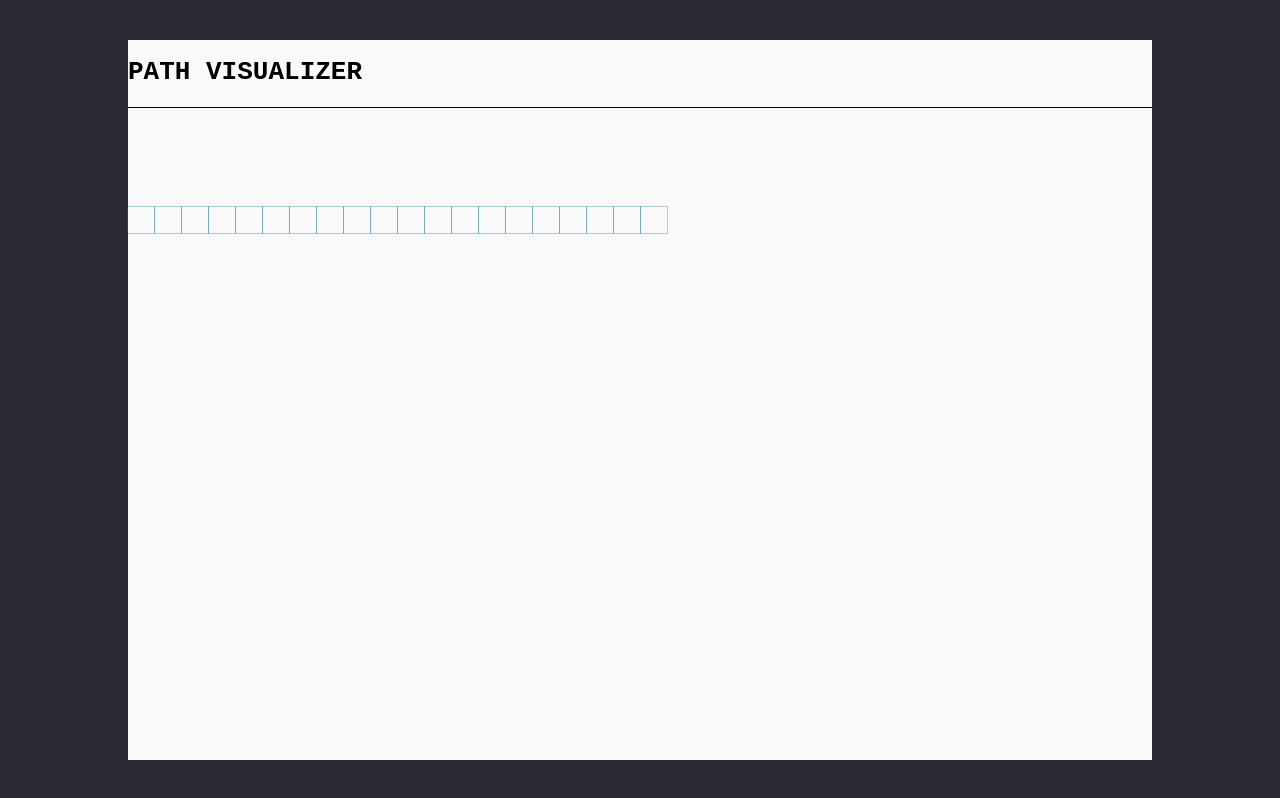
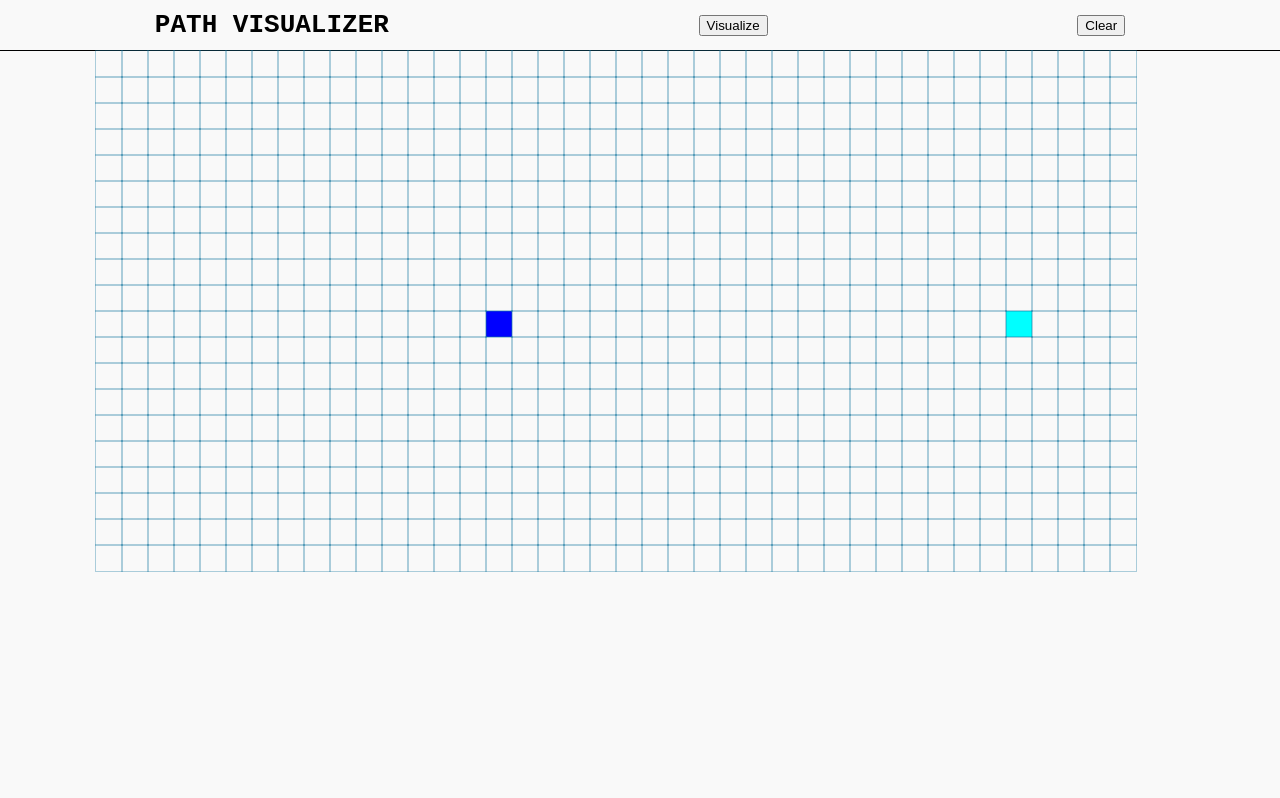
Before and after one commit to H-Tambourou/path-visualizer-app, a React (Create React App) app: page / in a window 1280 px wide. Built offline with nearby package versions, Linux system fonts and the light colour scheme.

Commit message:
Add dijksta algorithm and format nodes

```diff
--- a/src/App.css
+++ b/src/App.css
@@ -9,22 +9,27 @@
 
 .Main {
   background-color: #f9f9f9;
-  width: 80%;
-  height: 90%;
+  width: 100%;
+  height: 100%;
+  position: relative;
 }
 
 .menu {
   width: 100%;
   height: 50px;
   border-bottom: 1px solid black;
+  display: flex;
+  align-items: center;
+  justify-content: space-around;
+}
+
+.grid {
+  margin: auto;
+  width: 85%;
 }
 
 .menu h1 {
   font-family: monospace;
-}
-
-.grid {
-  margin: 100px 0 0;
 }
 
 .node {
@@ -33,15 +38,17 @@
   outline: 1px solid rgba(25, 120, 161, 0.349);
   margin-top: -1px;
   margin-right: 1px;
-  display: inline-block;
+  display: table-cell;
 }
 
 .node-end {
+  background-color: cyan;
   background-repeat: no-repeat;
   background-size: 24px 24px;
 }
 
 .node-beginning {
+  background-color: blue;
   background-repeat: no-repeat;
   background-size: 25px 25px;
 }
--- a/src/Main.tsx
+++ b/src/Main.tsx
@@ -1,34 +1,26 @@
 import { useState } from 'react';
 import Menu from './components/Menu';
 import Node from './components/Node';
+import { dijkstra, getNodesInShortestPathOrder } from './dijkstra';
+
+import { NodeProps } from './types';
 
 const START_NODE_COL = 15;
 const START_NODE_ROW = 10;
 const FINISH_NODE_COL = 35;
 const FINISH_NODE_ROW = 10;
 
-type NodeProps = {
-  col: number;
-  row: number;
-  isBegining: boolean;
-  isEnd: boolean;
-  distance: number;
-  isVisited: boolean;
-  isWall: boolean;
-  previousNode: NodeProps;
-}
-
 const getInitialGrid = () => {
   const grid = [];
   for(let row = 0; row < 20; row++){
     const currentRow = [];
-    for(let col = 0; col < 50; col++) {
+    for(let col = 0; col < 40; col++) {
       currentRow.push(createNode(col, row));
     }
     grid.push(currentRow);
   }
   return grid;
-}
+};
 
 const getNewGridWithWallToggled = (grid : any, row : number, col : number) => {
   const newGrid = grid.slice();
@@ -52,7 +44,7 @@
     isWall: false,
     previousNode: null,
   };
-}
+};
 
 const Main = () => {
   const [grid, setGrid] = useState<any>(getInitialGrid());
@@ -62,38 +54,87 @@
     const newGrid = getNewGridWithWallToggled(grid, row, col);
     setGrid(newGrid);
     setMouseIsPressed(true);
-  }
+  };
 
   const handleMouseEnter = (row : number, col : number) => {
     if (!mouseIsPressed) return;
     const newGrid = getNewGridWithWallToggled(grid, row, col);
     setGrid(newGrid);
-  }
+  };
 
   const handleMouseUp = () => {
     setMouseIsPressed(false);
+  };
+
+  const animateDijkstra = (visitedNodesInOrder : any, nodesInShortestPathOrder : NodeProps[]) => {
+    for (let i = 0; i <= visitedNodesInOrder.length; i++) {
+      if (i === visitedNodesInOrder.length) {
+        setTimeout(() => {
+          animateShortestPath(nodesInShortestPathOrder);
+        }, 10 * i);
+        return;
       }
+      setTimeout(() => {
+        const node = visitedNodesInOrder[i];
+        document.getElementById(`node-${node.row}-${node.col}`)!.className =
+          "node node-visited";
+      }, 10 * i);
+    }
+  };
+
+  const animateShortestPath = (nodesInShortestPathOrder : NodeProps[]) => {
+    for (let i = 0; i < nodesInShortestPathOrder.length; i++) {
+      setTimeout(() => {
+        const node = nodesInShortestPathOrder[i];
+        document.getElementById(`node-${node.row}-${node.col}`)!.className =
+          "node node-shortest-path";
+      }, 50 * i);
+    }
+  };
+
+  const visualizeDijkstra = () => {
+    const startNode = grid[START_NODE_ROW][START_NODE_COL];
+    const finishNode = grid[FINISH_NODE_ROW][FINISH_NODE_COL];
+    const visitedNodesInOrder = dijkstra(grid, startNode, finishNode);
+    const nodesInShortestPathOrder = getNodesInShortestPathOrder(finishNode);
+    animateDijkstra(visitedNodesInOrder, nodesInShortestPathOrder);
+  };
+
+  const clearPath = () => {
+    setGrid([]);
+    const newGrid = getInitialGrid();
+    setGrid(newGrid);
+  };
+  console.log(grid)
 
   return(
     <div className="Main">
-        <Menu />
+        <Menu
+          Visualize={visualizeDijkstra}
+          Clear={clearPath}
+        />
         <div className='grid'>
-          {grid.map((node : NodeProps, nodeIdx : number) => {
-            const { col, row, isEnd, isBegining, isWall} = node;
+          {grid.map((row : NodeProps[], rowId : number) => {
+            return (
+              <div key={rowId}>
+                {row.map((node : NodeProps, nodeId : number) => {
+                  const { col, row, isEnd, isBegining, isWall } = node;
                   return (
                     <Node
-                key={nodeIdx}
+                      key={nodeId}
                       col={col}
                       row={row}
                       isBegining={isBegining}
                       isEnd={isEnd}
                       isWall={isWall}
+                      mouseIsPressed={mouseIsPressed}
                       onMouseDown={(row : number, col : number) => handleMouseDown(row, col)}
-                onMouseEnter={(row : number, col : number) =>
-                  handleMouseEnter(row, col)
-                }
+                      onMouseEnter={(row : number, col : number) => handleMouseEnter(row, col)}
                       onMouseUp={() => handleMouseUp()}
                     />
+                  )
+                })}
+              </div>
             )
           })}
         </div>
--- a/src/components/Menu.tsx
+++ b/src/components/Menu.tsx
@@ -1,7 +1,14 @@
-const Menu = () => {
+interface MenuProps {
+  Visualize: () => void;
+  Clear: () => void;
+}
+
+const Menu = ({ Visualize, Clear}: MenuProps) => {
   return(
     <div className="menu">
         <h1>PATH VISUALIZER</h1>
+        <button type="button" onClick={Visualize}>Visualize</button>
+        <button type="button" onClick={Clear}>Clear</button>
     </div>
   )
 }
--- a/src/components/Node.tsx
+++ b/src/components/Node.tsx
@@ -1,16 +1,16 @@
 interface NodeProps {
-  key: number;
   col: number;
   row: number;
   isBegining: boolean;
   isEnd: boolean;
   isWall: boolean;
+  mouseIsPressed: boolean;
   onMouseDown: (row : number, col : number) => void;
   onMouseEnter: (row : number, col : number) => void;
   onMouseUp: () => void;
 };
 
-const Node = ({ key, col, row, isBegining, isEnd, isWall, onMouseDown, onMouseEnter, onMouseUp }:NodeProps) => {
+const Node = ({ col, row, isBegining, isEnd, isWall, mouseIsPressed, onMouseDown, onMouseEnter, onMouseUp }:NodeProps) => {
   const status = isEnd
     ? "node-end"
     : isBegining
@@ -23,8 +23,8 @@
     <div
       id={`node-${row}-${col}`}
       className={`node ${status}`}
-      onMouseDown={() => onMouseDown}
-      onMouseEnter={() => onMouseEnter}
+      onMouseDown={() => onMouseDown(row, col)}
+      onMouseEnter={() => onMouseEnter(row, col)}
       onMouseUp={() => onMouseUp}
     />
   )
--- /dev/null
+++ b/src/dijkstra.ts
@@ -0,0 +1,59 @@
+import { NodeProps } from "./types";
+
+export const dijkstra = (grid : any, startNode : NodeProps, finishNode : NodeProps) => {
+  const visitedNodesInOrder = [];
+  startNode.distance = 0;
+  const unvisitedNodes = getAllNodes(grid);
+  while(!!unvisitedNodes.length) {
+    sortNodesByDistance(unvisitedNodes);
+    const closestNode = unvisitedNodes.shift();
+    if (closestNode.isWall) continue;
+    if (closestNode.distance === Infinity) return visitedNodesInOrder;
+    closestNode.isVisited = true;
+    visitedNodesInOrder.push(closestNode);
+    if (closestNode === finishNode) return visitedNodesInOrder;
+    updateUnvisitedNeighbors(closestNode, grid);
+  }
+};
+
+const getAllNodes = (grid: any) => {
+  const nodes = [];
+  for ( const row of grid) {
+    for (const node of row) {
+        nodes.push(node);
+    }
+  }
+  return nodes;
+}
+
+const sortNodesByDistance = (unvisitedNodes : NodeProps[]) => {
+  unvisitedNodes.sort((nodeA, nodeB) => nodeA.distance - nodeB.distance);
+}
+
+const updateUnvisitedNeighbors = (node : NodeProps, grid : any) => {
+  const unvisitedNeighbors = getUnvisitedNeighbors(node, grid);
+  for (const neighbor of unvisitedNeighbors) {
+    neighbor.distance = node.distance + 1;
+    neighbor.previousNode = node;
+  }
+}
+
+const getUnvisitedNeighbors = (node : NodeProps, grid : any) => {
+  const neighbors = [];
+  const { col, row } = node;
+  if (row > 0) neighbors.push(grid[row - 1][col]);
+  if (row < grid.length - 1) neighbors.push(grid[row + 1][col]);
+  if (col > 0) neighbors.push(grid[row][col - 1]);
+  if (col < grid[0].length - 1) neighbors.push(grid[row][col + 1]);
+  return neighbors.filter(neighbor => !neighbor.isVisited);
+}
+
+export const getNodesInShortestPathOrder = (finishNode : NodeProps) => {
+  const nodesInShortestPathOrder = [];
+  let currentNode = finishNode;
+  while (currentNode !== null) {
+    nodesInShortestPathOrder.unshift(currentNode);
+    currentNode = currentNode.previousNode;
+  }
+  return nodesInShortestPathOrder;
+}
--- /dev/null
+++ b/src/types.ts
@@ -0,0 +1,10 @@
+export type NodeProps = {
+    col: number;
+    row: number;
+    isBegining: boolean;
+    isEnd: boolean;
+    distance: number;
+    isVisited: boolean;
+    isWall: boolean;
+    previousNode: NodeProps;
+};
```
Lines whose indentation alone changed are shown as unchanged.
